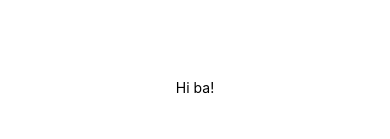
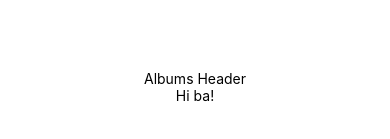
Before and after one commit to vincen7tran/react-native-albums, a React Native app: screen / in a window 390 px wide. Shown: the part 335-474 px from the top of the page. Built offline with nearby package versions, Linux system fonts and the light colour scheme.

Commit message:
Header component scaffolding

```diff
--- a/App.js
+++ b/App.js
@@ -1,9 +1,12 @@
 import React from 'react';
 import { StyleSheet, Text, View } from 'react-native';
+
+import Header from './src/components/Header';
 
 const App = () => {
   return (
     <View style={styles.container}>
+      <Header />
       <Text>Hi ba!</Text>
     </View>
   );
--- /dev/null
+++ b/src/components/Header.js
@@ -0,0 +1,14 @@
+import React from 'react';
+import { Text } from 'react-native';
+
+const Header = () => {
+  return (
+    <Text>Albums Header</Text>
+  );
+};
+
+const styles = {
+
+};
+
+export default Header;
```
